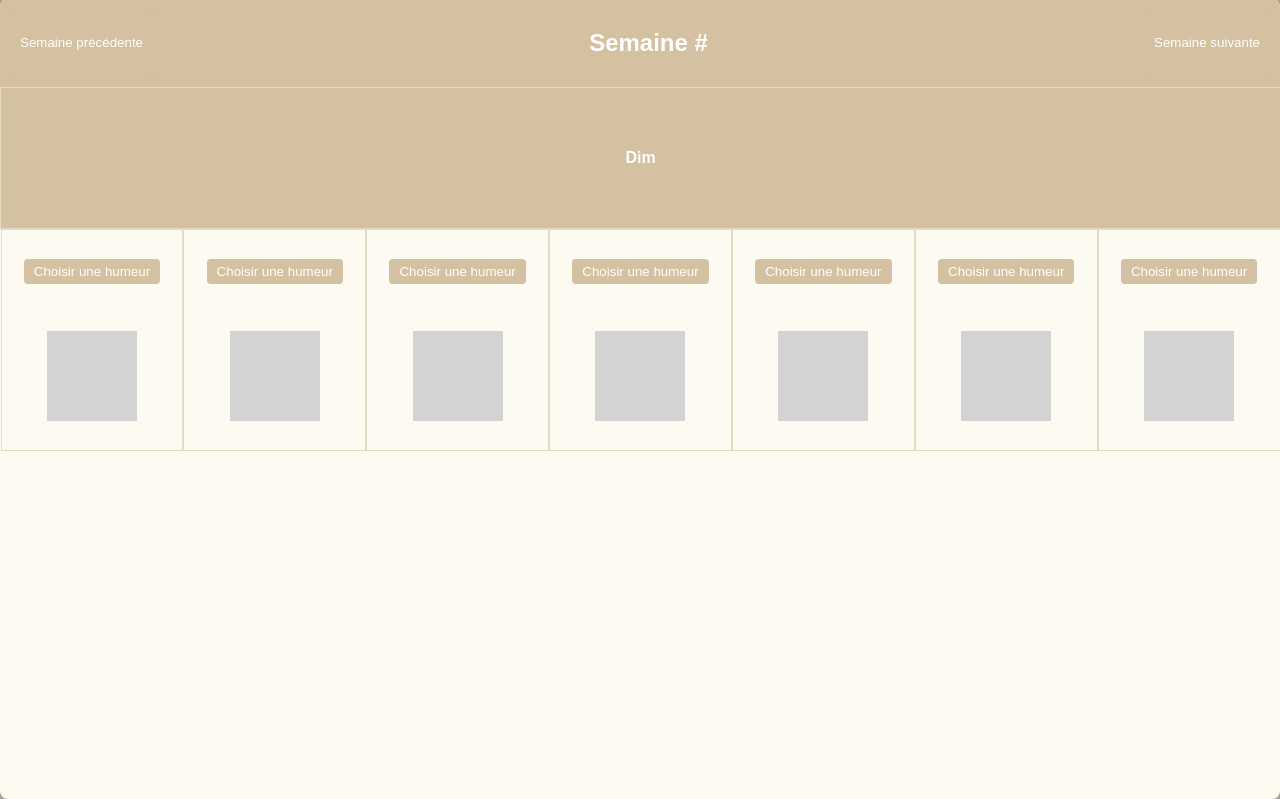
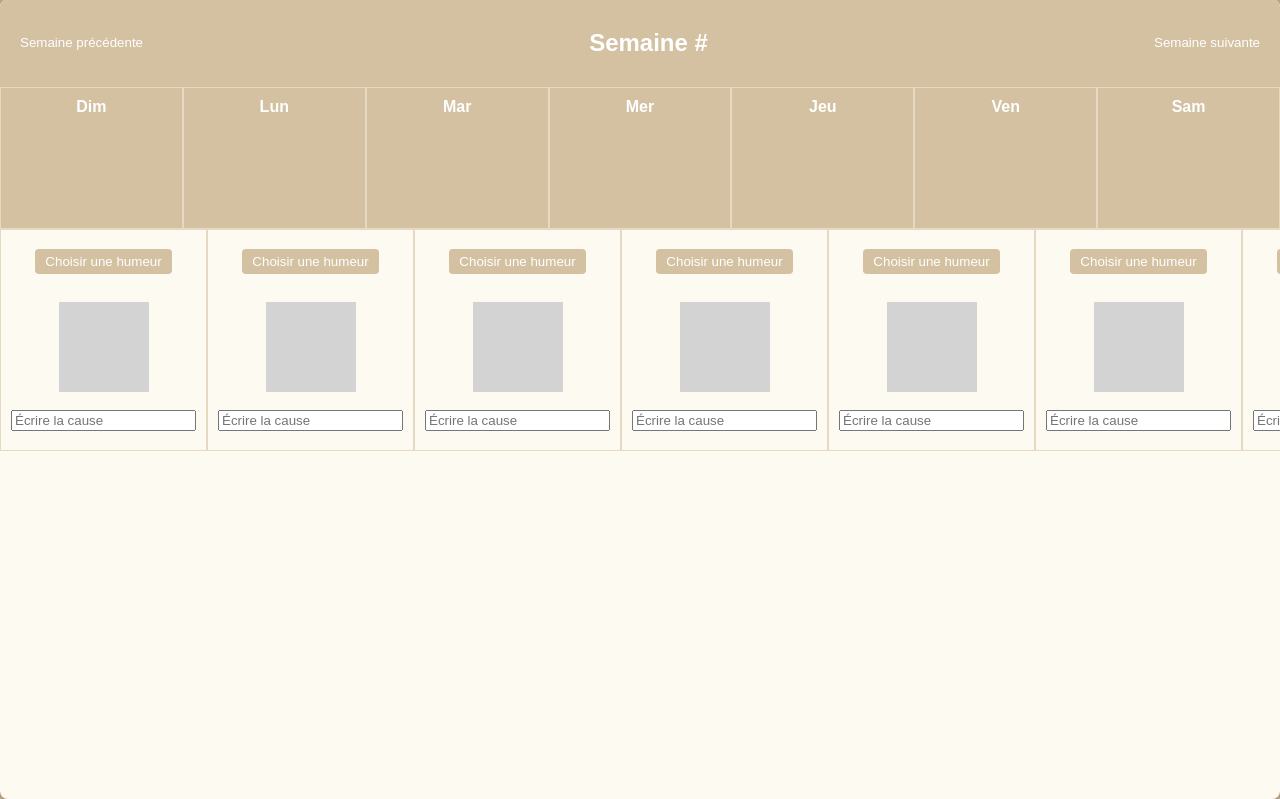
Before and after one commit to Capucinoxx/ift215-projet, a Flask app: page /emotions in a window 1280 px wide. Shown: the part 50-849 px from the top of the page. Run offline with Flask 3, Linux system fonts and the light colour scheme; the visitor is signed in with stand-in values (Sample User, id 1); data that the repository does not hold is empty.

Commit message:
chore(views:calendar): display calendar date + emotion input

```diff
--- a/app/static/styles.css
+++ b/app/static/styles.css
@@ -79,6 +79,12 @@ th, td {
 th {
     background-color: #d3c1a2;
     color: #fff;
+}
+
+thead > tr {
+    width: 100%;
+    display: grid;
+    grid-template-columns: repeat(7, 1fr);
 }
 
 td {
--- a/app/templates/journalisation.html
+++ b/app/templates/journalisation.html
@@ -40,7 +40,7 @@
                     <div class='selected-images-container'>
                         <img class='selected-emotion-image' src='{{ emotion.emotion or "" }}' />
                     </div>
-
+                    <input type='text' name='emotion' value='{{ emotion.content or "" }}' placeholder="Écrire la cause" />
                 </td>
             </tr>
             {% endfor %}
```
